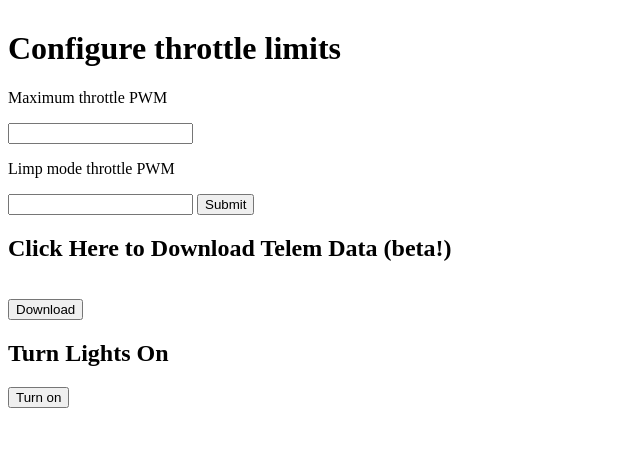
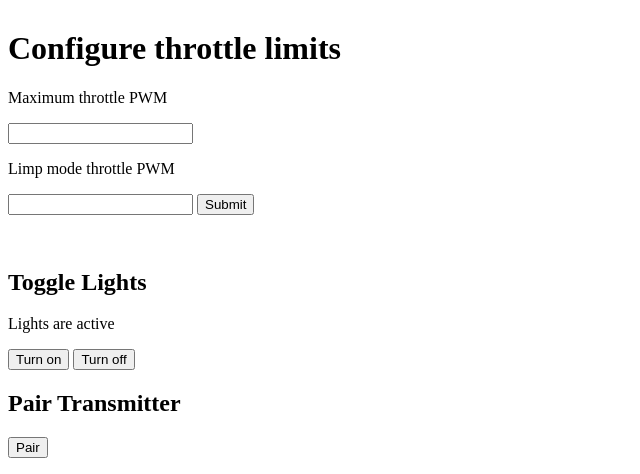
Before and after one commit to hydronalix/webserver-raspi, a Flask app: template templates/index.html in a window 1280 px wide. Shown: the part 515-989 px from the top of the page, without its empty margins (0-640 px from the left). Before the commit the page ends 923 px from the top, so only its background shows below. Run offline with Flask 3, Linux system fonts and the light colour scheme; the template is opened without the code that fills it: most values are stand-ins (such as "Sample title", 1, 10 or a date in 2020); parts of the project's set-up code (start-up, migrations or seed data) failed here and were passed over.

Commit message:
Added light and pairing stuff

```diff
--- a/server.py
+++ b/server.py
@@ -7,6 +7,7 @@ import re
 import sys
 import smbus
 import struct
+import time
 
 bus = smbus.SMBus(1)
 
@@ -23,7 +24,15 @@ def checkIP(ip):
 
 @app.route('/')
 def index():
-    return render_template('index.html', tmax=1600, tlimp='1500')
+    temp = bus.read_i2c_block_data(0x3d, 0, 5)
+    tmax = temp[0] | temp[1] << 8
+    tlimp= temp[2] | temp[3] << 8
+    tlightvalue = temp[4]
+    if tlightvalue == 255 :
+        lightstatus = "on"
+    else:
+        lightstatus = "off"
+    return render_template('index.html', tmax=tmax, tlimp=tlimp, lightstatus=lightstatus)
 
 @app.route('/configure_pi', methods=['POST'])
 def configure_pi():
@@ -67,10 +76,20 @@ def downloadFile():
 
 @app.route('/light_on')
 def light_on():
-    bus.write_i2c_block_data(0x3d, 0, list(tbytes) + list(lbytes))
-    #testing this out now
-    return 'successfully turned lights on, if already on still on, will change this later'
+    bus.write_byte_data(0x3d, 4, 1)
+    return 'successfully turned lights on'
 
+@app.route('/light_off')
+def light_off():
+    bus.write_byte_data(0x3d, 4, 0)
+    return 'successfully turned lights off'
+
+@app.route('/pair')
+def pairing():
+    bus.write_byte_data(0x3d, 5, 1)
+    time.sleep(2)
+    bus.write_byte_data(0x3d, 5, 0)
+    return 'attempting to pair, check transmitter to see if it was successful'
 
 if __name__ == '__main__':
     app.run(localip)
--- a/templates/index.html
+++ b/templates/index.html
@@ -28,16 +28,24 @@
             <input name = "limp">
             <input type="submit">
         </form>
+        <br>
 
-        <h2>Click Here to Download Telem Data (beta!) </h2>
-        <br>
+        <!-- <h2>Click Here to Download Telem Data (beta!) </h2>
         <form>
             <input type="button" onclick="window.location.href='http://192.168.100.101:5000/download';" value="Download" />
         </form>
+        <br> -->
 
-        <h2>Turn Lights On</h2>
+        <h2>Toggle Lights</h2>
+        <p>Lights are {{lightstatus}}</p>
         <form>
             <input type="button" onclick="window.location.href='http://192.168.100.101:5000/light_on';" value="Turn on">
+            <input type="button" onclick="window.location.href='http://192.168.100.101:5000/light_off';" value="Turn off">
+        </form>
+
+        <h2>Pair Transmitter</h2>
+        <form>
+            <input type="button" onclick="window.location.href='http://192.168.100.101:5000/pair';" value="Pair">
         </form>
 
     </body>
```
